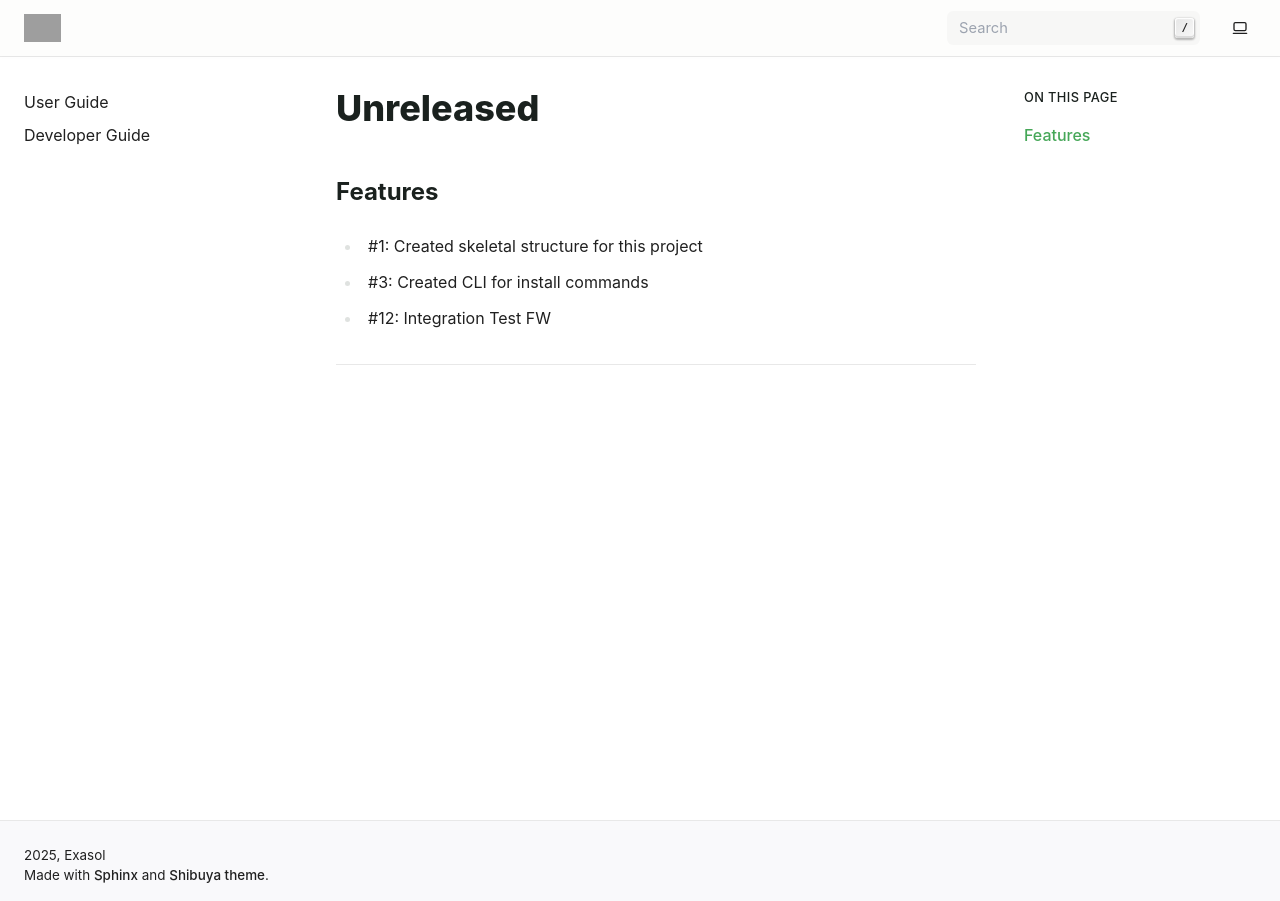
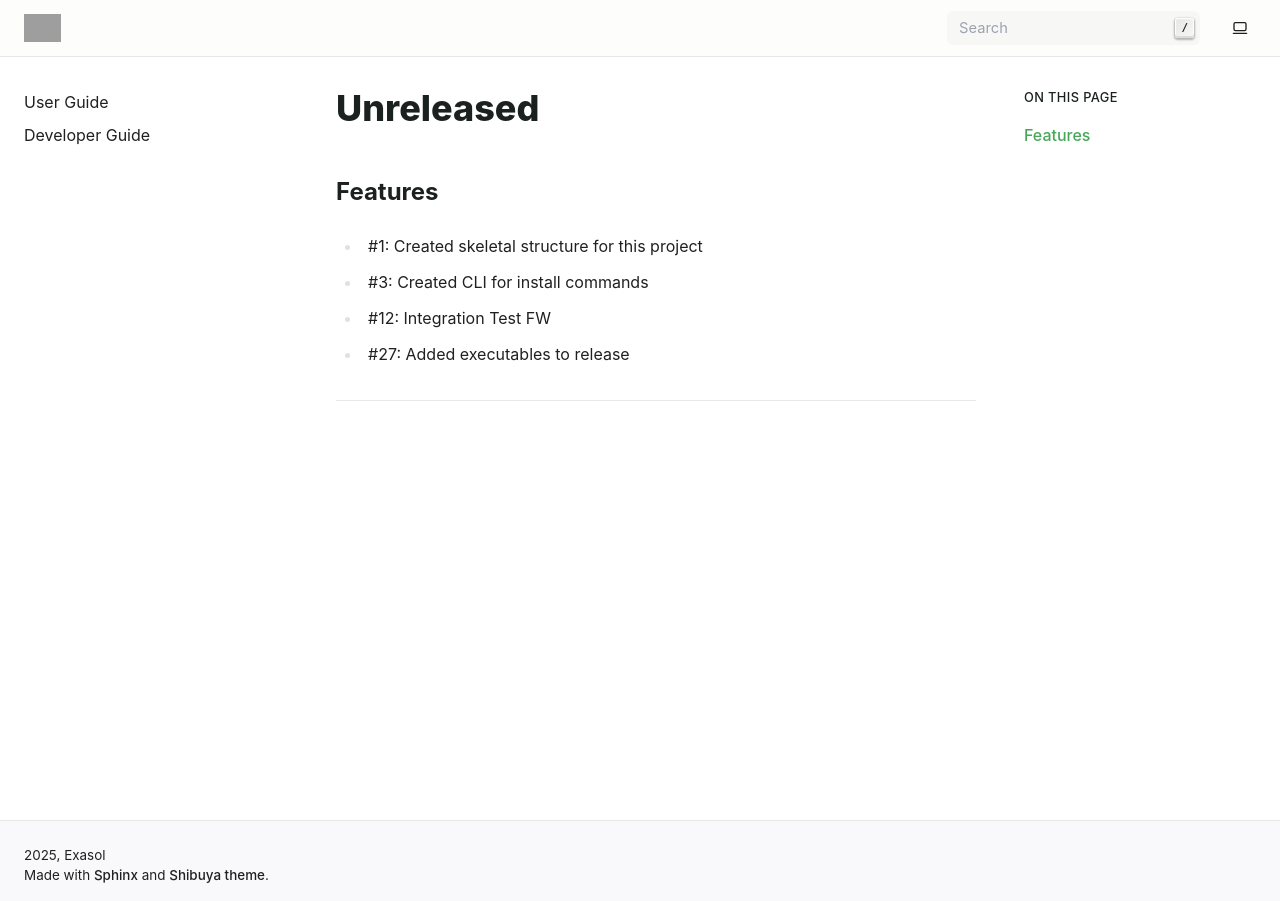
Before and after one commit to exasol/script-languages-package-management, a Sphinx documentation site: the page built from doc/changes/unreleased.md, in a window 1280 px wide. Built offline with Sphinx 7.4.7, drawn with Linux system fonts in a browser that asks for light colours; pages that are not in the unit, such as notebooks, are missing from menus; grey boxes are pictures that could not be loaded.

Commit message:
#27: Added executables to release

```diff
--- a/doc/changes/unreleased.md
+++ b/doc/changes/unreleased.md
@@ -5,3 +5,4 @@
  - #1: Created skeletal structure for this project
  - #3: Created CLI for install commands
  - #12: Integration Test FW
+ - #27: Added executables to release
```
Also changed, not shown: 2 other files.
